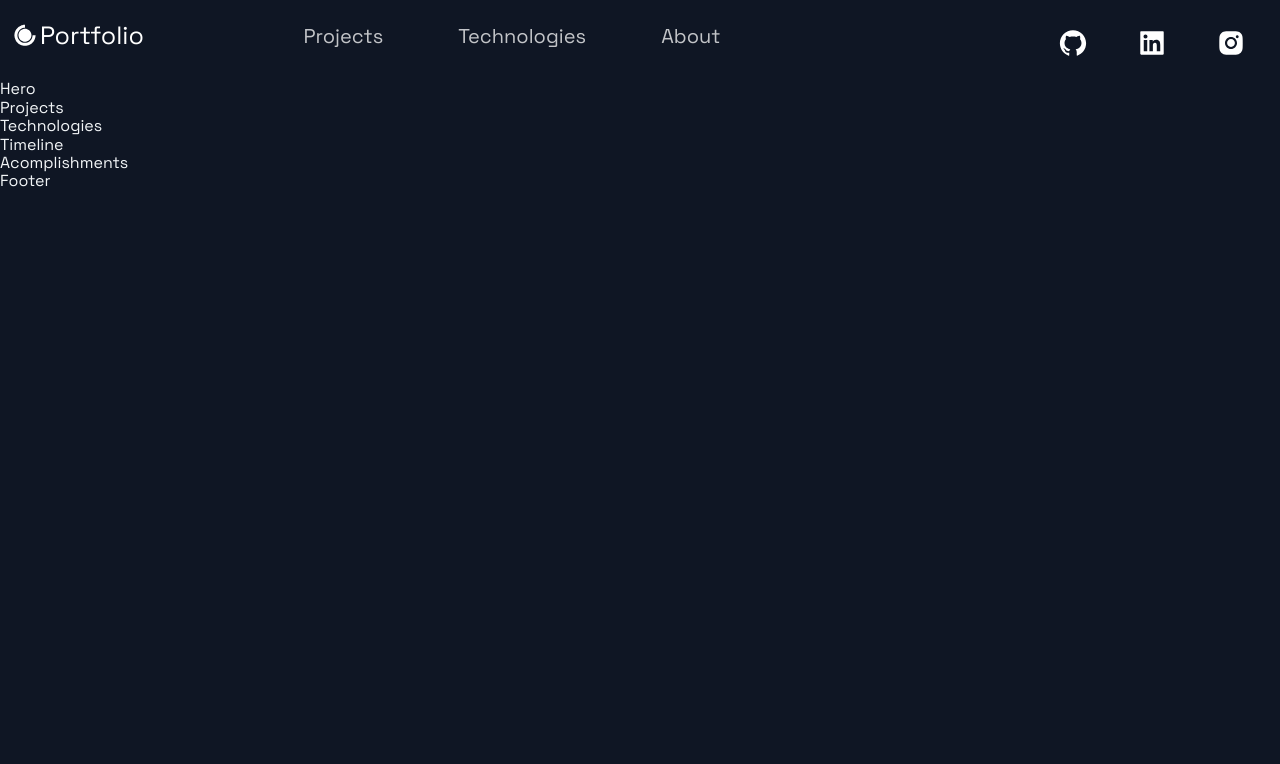
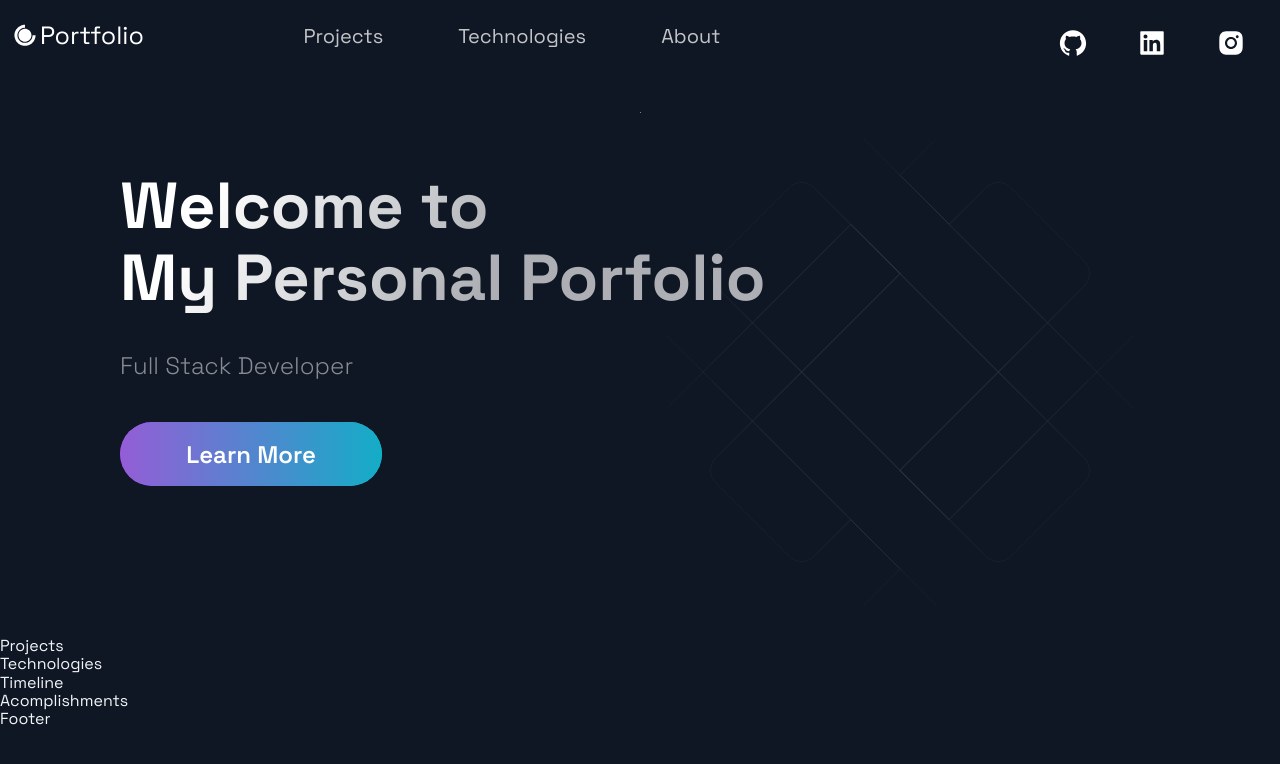
Before and after one commit to collins777/portfolio-website-2022, a Next.js app: page / in a window 1280 px wide. Shown: the top 764 px of the page. Built offline with nearby package versions, Linux system fonts and the light colour scheme.

Commit message:
completed hero section component

```diff
--- a/src/components/Hero/Hero.js
+++ /dev/null
@@ -1,13 +0,0 @@
-import React from 'react';
-
-import { Section, SectionText, SectionTitle } from '../../styles/GlobalComponents';
-import Button from '../../styles/GlobalComponents/Button';
-import { LeftSection } from './HeroStyles';
-
-const Hero = (props) => (
-  <div>
-    Hero
-  </div>
-);
-
-export default Hero;
--- /dev/null
+++ b/src/components/Hero/Hero.jsx
@@ -0,0 +1,26 @@
+import React from "react";
+import Button from "../../styles/GlobalComponents/Button";
+import { LeftSection } from "./HeroStyles";
+import {
+  Section,
+  SectionText,
+  SectionTitle,
+} from "../../styles/GlobalComponents";
+
+const Hero = () => (
+  <Section row nopadding>
+    <LeftSection>
+      <SectionTitle main center>
+        Welcome to <br />
+        My Personal Porfolio
+      </SectionTitle>
+      {/* Value proposition - what can you offer to employers what can you help them build */}
+      <SectionText>Full Stack Developer</SectionText>
+      <Button onClick={() => (window.location = "https://google.com")}>
+        Learn More
+      </Button>
+    </LeftSection>
+  </Section>
+);
+
+export default Hero;
--- a/src/pages/index.js
+++ b/src/pages/index.js
@@ -1,19 +1,19 @@
-import Acomplishments from '../components/Acomplishments/Acomplishments';
-import BgAnimation from '../components/BackgrooundAnimation/BackgroundAnimation';
-import Hero from '../components/Hero/Hero';
-import Projects from '../components/Projects/Projects';
-import Technologies from '../components/Technologies/Technologies';
-import Timeline from '../components/TimeLine/TimeLine';
-import { Layout } from '../layout/Layout';
-import { Section } from '../styles/GlobalComponents';
+import Acomplishments from "../components/Acomplishments/Acomplishments";
+import BgAnimation from "../components/BackgrooundAnimation/BackgroundAnimation";
+import Hero from "../components/Hero/Hero";
+import Projects from "../components/Projects/Projects";
+import Technologies from "../components/Technologies/Technologies";
+import Timeline from "../components/TimeLine/TimeLine";
+import { Layout } from "../layout/Layout";
+import { Section } from "../styles/GlobalComponents";
 
 const Home = () => {
   return (
     <Layout>
-      {/* <Section grid> */}
+      <Section grid>
         <Hero />
-        {/* <BgAnimation /> */}
-      {/* </Section> */}
+        <BgAnimation />
+      </Section>
       <Projects />
       <Technologies />
       <Timeline />
```
Also changed, not shown: src/components/Header/Header.js (renamed from src/components/Header/Header.jsx), src/components/Hero/HeroStyles.jsx (renamed from src/components/Hero/HeroStyles.js).
